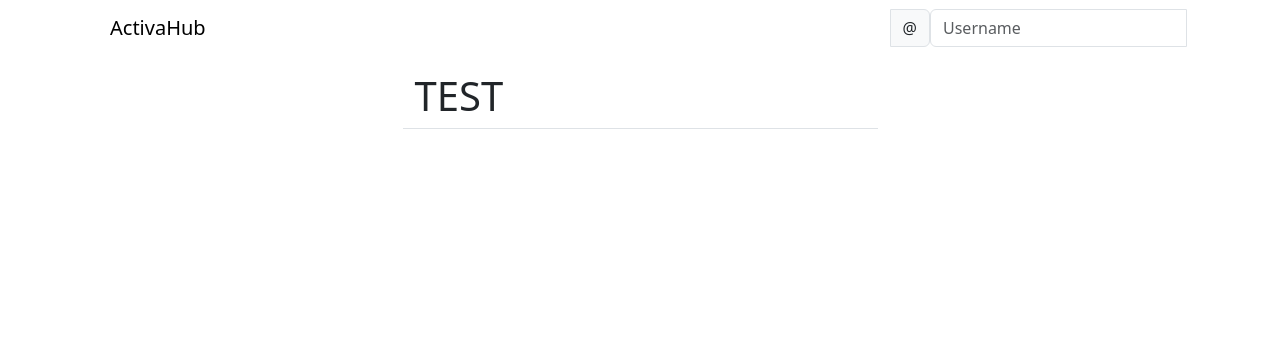
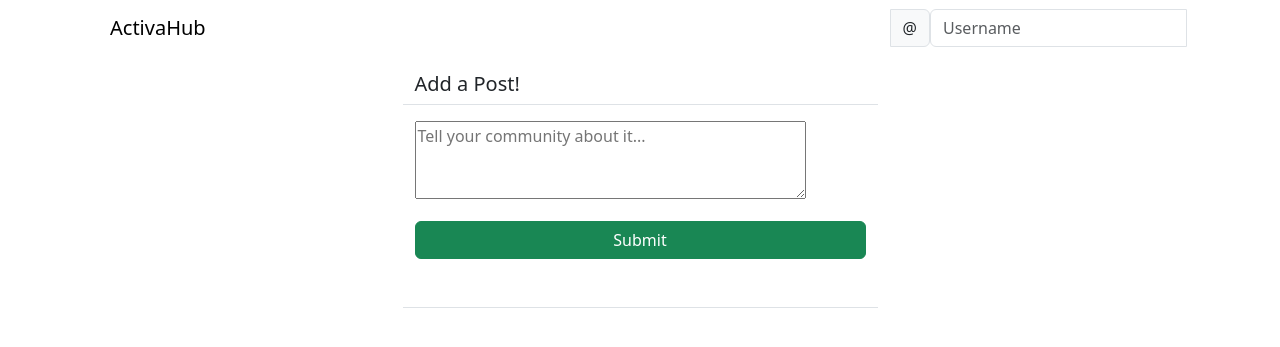
Before and after one commit to aaron-wearne/diss-2024, a Django app: template Project/social/templates/social/post_list.html in a window 1280 px wide. Shown: the top 347 px of the page. Run offline with Django 4.2, Linux system fonts and the light colour scheme; the template is opened without the code that fills it: values that come from a table or form of the project are taken from there, others are empty; parts of the project's set-up code (start-up, migrations or seed data) failed here and were passed over; some libraries are stand-ins or nearby versions.

Commit message:
Posts working

```diff
--- /dev/null
+++ b/Project/social/forms.py
@@ -0,0 +1,16 @@
+from django import forms
+from .models import Post
+
+class PostForm(forms.ModelForm):
+
+    body = forms.CharField(
+        label = '',
+        widget=forms.Textarea(attrs={
+            'rows': '3',
+            'placeholder': 'Tell your community about it...'
+        })
+    )
+
+    class Meta:
+        model = Post
+        fields = ['body']
--- a/Project/social/templates/social/post_list.html
+++ b/Project/social/templates/social/post_list.html
@@ -5,8 +5,30 @@
 <div class="container">
     <div class="row justify-content-center mt-3">
         <div class="col-md-5 col-sm-12 border-bottom">
-            <h1>TEST</h1>
+            <h5>Add a Post!</h5>
+
         </div>
     </div>
+
+    <div class="row justify-content-center mt-3">
+        <div class="col-md-5 col-sm-12 border-bottom">
+            <form method="POST">
+                {% csrf_token %}
+                {{ form }}
+                <div class="d-grid gap-2 mb-5">
+                    <button class="btn btn-success mt-3">Submit</button>
+                </div>
+            </form>
+
+
+    {% for post in post_list %}
+    <div class="row justify-content-left mt-3">
+        <div class="col-md-5 col-sm-12 border-bottom">
+            <p><strong>{{post.author }}</strong> {{ post.created_on }}</p>
+            <p> {{ post.body }}</p>
+
+        </div>
+    </div>
+    {% endfor %}
 </div>
 {% endblock content %}
```
Also changed, not shown: Project/social/views.py (+20 -0 lines).
